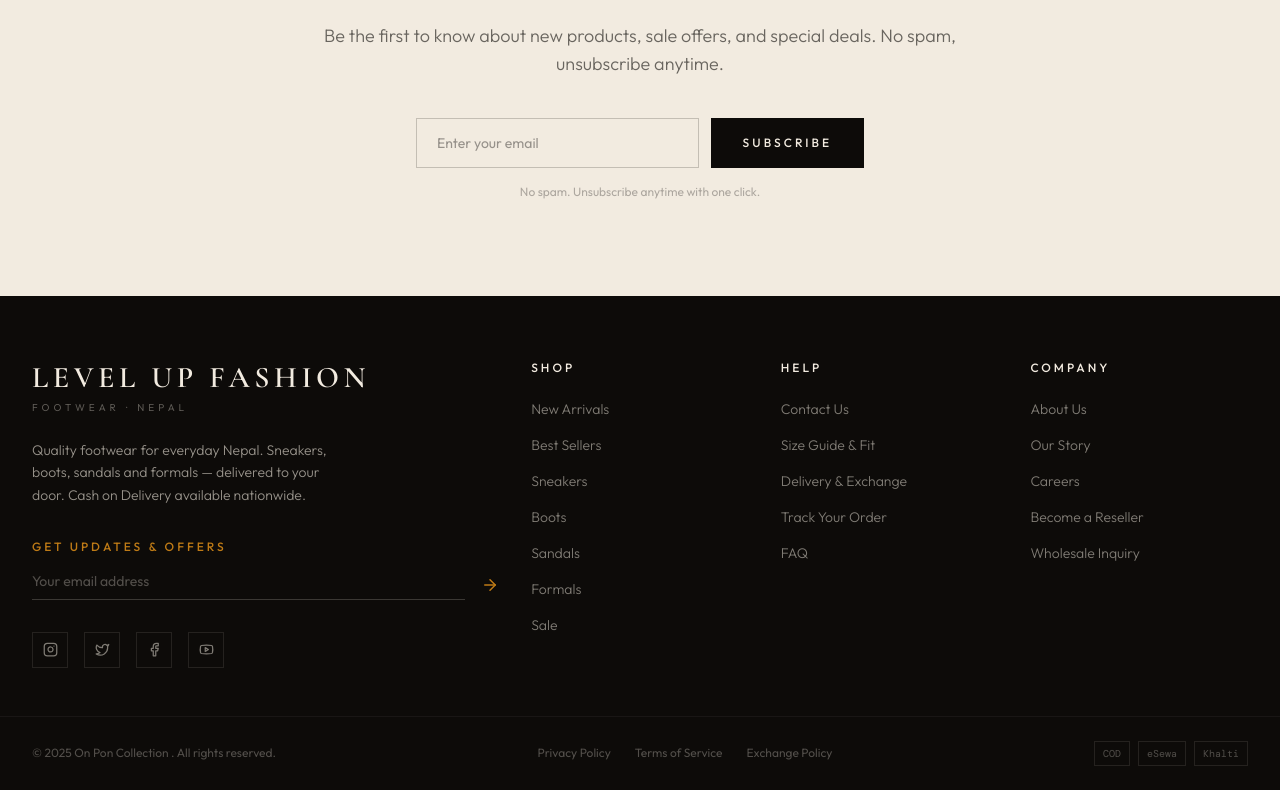
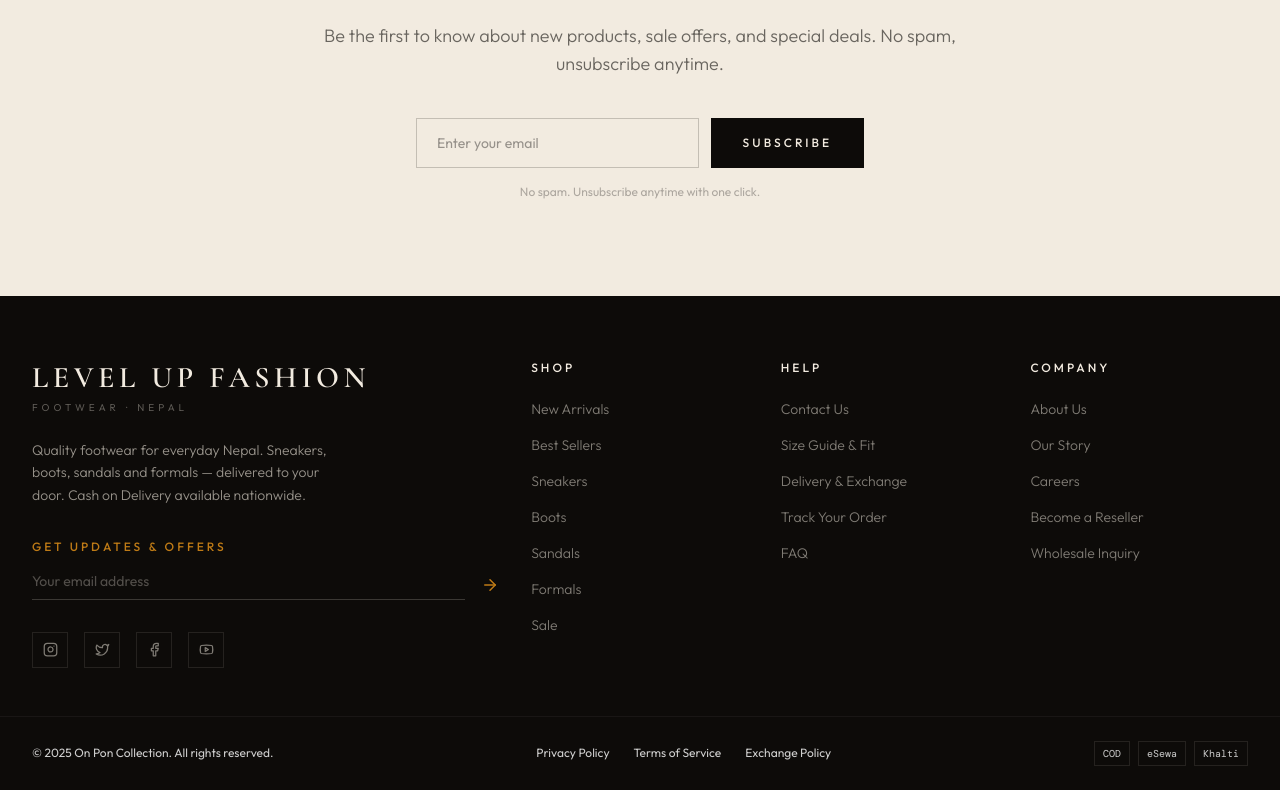
Before and after one commit to Siddharth-Tamang-2063/Level-up, a React (Vite) app in the folder frontend/: page / in a window 1280 px wide. Shown: the part 6880-7670 px from the top of the page. Built offline with nearby package versions, Linux system fonts and the light colour scheme; a web font is replaced by a local one.

Commit message:
colour fixed

```diff
--- a/frontend/src/components/layout/Footer.jsx
+++ b/frontend/src/components/layout/Footer.jsx
@@ -114,18 +114,18 @@ export default function Footer() {
       {/* Bottom bar */}
       <div className="border-t border-cream/5">
         <div className="max-w-7xl mx-auto px-6 lg:px-8 py-6 flex flex-col md:flex-row items-center justify-between gap-4">
-          <p className="text-xs font-sans text-cream/30">© 2025 On Pon Collection . All rights reserved.</p>
+          <p className="text-xs font-sans text-white/80">© 2025 On Pon Collection. All rights reserved.</p>
 
           <div className="flex items-center gap-6">
             {['Privacy Policy', 'Terms of Service', 'Exchange Policy'].map(t => (
-              <Link key={t} to="/contact" className="text-xs font-sans text-cream/30 hover:text-cream/60 transition-colors">{t}</Link>
+              <Link key={t} to="/contact" className="text-xs font-sans text-white/80 hover:text-white transition-colors">{t}</Link>
             ))}
           </div>
 
           {/* Payment icons */}
           <div className="flex items-center gap-2">
             {['COD', 'eSewa', 'Khalti'].map(p => (
-              <span key={p} className="border border-cream/10 px-2 py-1 text-[10px] font-mono text-cream/30">{p}</span>
+              <span key={p} className="border border-cream/10 px-2 py-1 text-[10px] font-mono text-white/80">{p}</span>
             ))}
           </div>
         </div>
```
